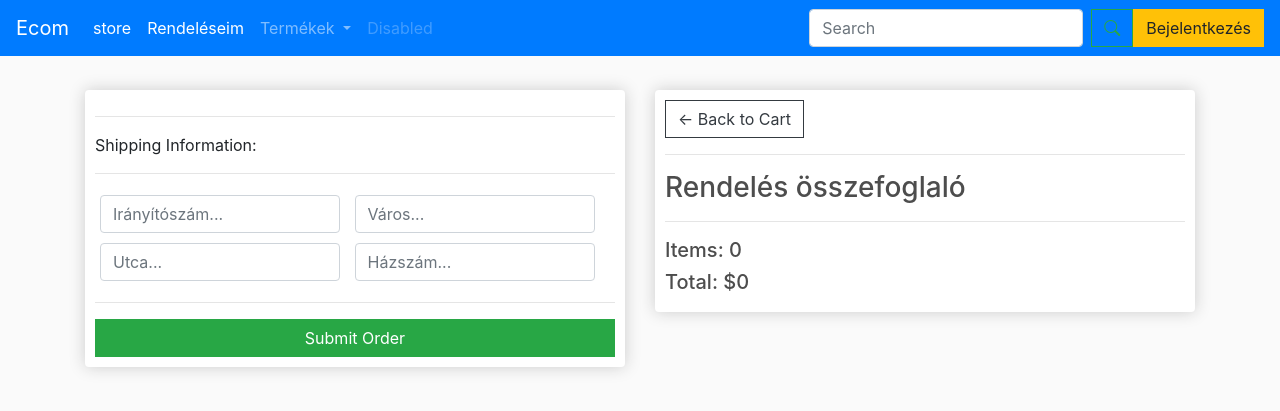
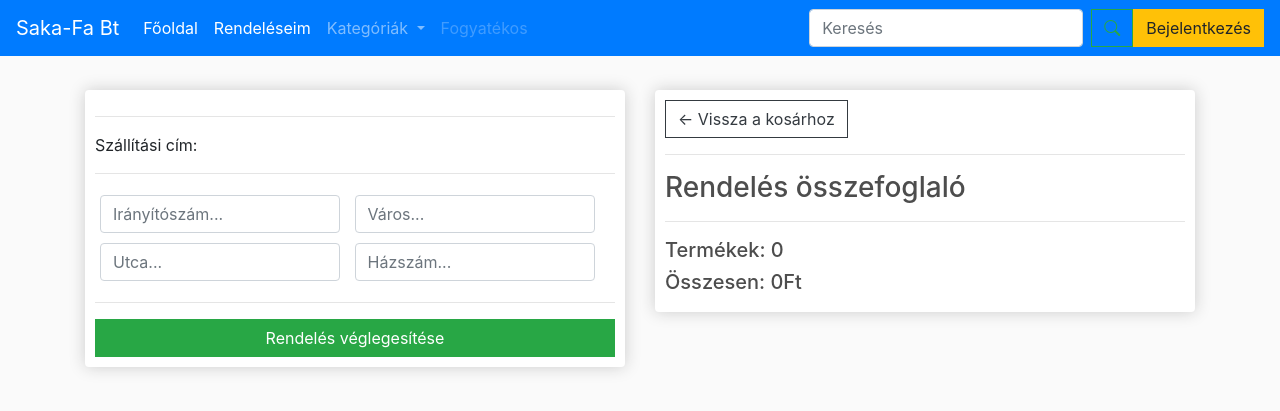
Before and after one commit to Tibi81/vizsgaremek, a Django app: page /checkout/ in a window 1280 px wide. Shown: the top 411 px of the page. Run offline with Django 5.2, Linux system fonts and the light colour scheme; some libraries are stand-ins or nearby versions.

```diff
--- a/ecommerce/store/apps.py
+++ b/ecommerce/store/apps.py
@@ -5,5 +5,7 @@ class StoreConfig(AppConfig):
     default_auto_field = 'django.db.models.BigAutoField'
     name = 'store'
 
+
+
     def ready(self):
         import store.signals  # Signal regisztrálása
--- a/ecommerce/store/templates/store/checkout.html
+++ b/ecommerce/store/templates/store/checkout.html
@@ -9,7 +9,7 @@
                 <!-- Shipping Information -->
                 <div id="shipping-info">
                     <hr>
-                    <p>Shipping Information:</p>
+                    <p>Szállítási cím:</p>
                     <hr>
                     <div class="form-field">
                         <input required class="form-control" type="text" name="zipcode" placeholder="Irányítószám...">
@@ -30,14 +30,14 @@
 
                 <!-- Submit Button -->
                 <hr>
-                <input id="form-button" class="btn btn-success btn-block" type="submit" value="Submit Order">
+                <input id="form-button" class="btn btn-success btn-block" type="submit" value="Rendelés véglegesítése">
             </form>
         </div>
     </div>
 
     <div class="col-lg-6">
         <div class="box-element">
-            <a class="btn btn-outline-dark" href="{% url 'cart' %}">&#x2190; Back to Cart</a>
+            <a class="btn btn-outline-dark" href="{% url 'cart' %}">&#x2190; Vissza a kosárhoz</a>
             <hr>
             <h3>Rendelés összefoglaló</h3>
             <hr>
@@ -45,12 +45,12 @@
             <div class="cart-row">
                 <div style="flex:2"><img class="row-image" src="{{item.product.imageURL}}"></div>
                 <div style="flex:2"><p>{{item.product.name}}</p></div>
-                <div style="flex:1"><p>Ft{{item.product.price}}</p></div>
+                <div style="flex:1"><p>{{item.product.price}}Ft</p></div>
                 <div style="flex:1"><p>x{{item.quantity}}</p></div>
             </div>
             {% endfor %}
-            <h5>Items:   {{order.get_cart_items}}</h5>
-            <h5>Total:   ${{order.get_cart_total}}</h5>
+            <h5>Termékek:   {{order.get_cart_items}}</h5>
+            <h5>Összesen:   {{order.get_cart_total}}Ft</h5>
         </div>
     </div>
 </div>
--- a/ecommerce/store/templates/store/filtered_products.html
+++ b/ecommerce/store/templates/store/filtered_products.html
@@ -11,8 +11,8 @@
         <div class="box-element product">
             <h6><strong>{{ product.name }}</strong></h6>
             <hr>
-            <button data-product="{{ product.id }}" data-action="add" class="btn btn-outline-secondary add-btn update-cart">Add to Cart</button>
-            <a class="btn btn-outline-success" href="{% url 'product_detail' product.id %}">View</a>
+            <button data-product="{{ product.id }}" data-action="add" class="btn btn-outline-secondary add-btn update-cart">Kosárba</button>
+            <a class="btn btn-outline-success" href="{% url 'product_detail' product.id %}">Megtekintés</a>
             <h4 style="display: inline-block; float: right;"><strong>{{ product.price }} Ft</strong></h4><br>
             <p style="display: inline-block;"><strong>{{ product.description }}</strong></p>
         </div>
--- a/ecommerce/store/templates/store/main.html
+++ b/ecommerce/store/templates/store/main.html
@@ -9,13 +9,13 @@
     <meta name="viewport" content="width=device-width, initial-scale=1.0">
     <link rel="stylesheet" href="https://stackpath.bootstrapcdn.com/bootstrap/4.4.1/css/bootstrap.min.css">
     <link rel="stylesheet" type="text/css" href="{% static 'css/main.css' %}">
-    <title>EcomBecom</title>
+    <title>Saka-Fa Bt Webshopja</title>
 </head>
 
 <body>
 
 <nav class="navbar navbar-expand-lg navbar-dark bg-primary">
-    <a class="navbar-brand" href="#">Ecom</a>
+    <a class="navbar-brand" href="#">Saka-Fa Bt</a>
     <button class="navbar-toggler" type="button" data-toggle="collapse" data-target="#navbarSupportedContent" aria-controls="navbarSupportedContent" aria-expanded="false" aria-label="Toggle navigation">
         <span class="navbar-toggler-icon"></span>
     </button>
@@ -23,14 +23,14 @@
     <div class="collapse navbar-collapse" id="navbarSupportedContent">
         <ul class="navbar-nav mr-auto">
             <li class="nav-item active">
-                <a class="nav-link" href="{% url 'store' %}">store <span class="sr-only"></span></a>
+                <a class="nav-link" href="{% url 'store' %}">Főoldal <span class="sr-only"></span></a>
             </li>
             <li class="nav-item active">
                 <a class="nav-link" href="{% url 'order_list' %}">Rendeléseim</a>
             </li>
             <li class="nav-item dropdown">
                 <a class="nav-link dropdown-toggle" href="#" id="navbarDropdown" role="button" data-toggle="dropdown" aria-haspopup="true" aria-expanded="false">
-                  Termékek
+                  Kategóriák
                 </a>
                 <div class="dropdown-menu" aria-labelledby="navbarDropdown">
                   <a class="dropdown-item" href="{% url 'filtered_products' %}?filter=FÁB">Fából készült</a>
@@ -39,12 +39,12 @@
                   <a class="dropdown-item" href="{% url 'filtered_products' %}?filter=textil">Textil</a>
               </li>
             <li class="nav-item">
-                <a class="nav-link disabled" href="#">Disabled</a>
+                <a class="nav-link disabled" href="#">Fogyatékos</a>
             </li>
         </ul>
 
         <form class="d-flex align-items-center my-2 my-lg-0" method="GET" action="{% url 'search' %}">
-            <input class="form-control mr-2" type="search" name="q" placeholder="Search" aria-label="Search">
+            <input class="form-control mr-2" type="search" name="q" placeholder="Keresés" aria-label="Search">
             <button class="btn btn-outline-success" type="submit"><i class="bi bi-search" ></i></button>
         </form>
 
@@ -72,7 +72,7 @@
                             <div class="cart-row">
                                 <div style="flex:2"><img class="row-image" src="{{ item.product.imageURL }}"></div>
                                 <div style="flex:2"><p>{{ item.product.name }}</p></div>
-                                <div style="flex:1"><p>${{ item.product.price|floatformat:2 }}</p></div>
+                                <div style="flex:1"><p>{{ item.product.price}}Ft</p></div>
                                 <div style="flex:1"><p>x{{ item.quantity }}</p></div>
                             </div>
                         {% endfor %}
--- a/ecommerce/store/templates/store/product_detail.html
+++ b/ecommerce/store/templates/store/product_detail.html
@@ -8,10 +8,10 @@
         <div class="product-detail">
             <h1>{{ product.name }}</h1>
             <img src="{{ product.imageURL }}" alt="{{ product.name }}">
-            <h4>Price: ${{ product.price }}</h4>
+            <h4>Ár: {{ product.price }}Ft</h4>
             <h8 style="display: inline-block"; float: right><strong>{{product.description}}</strong></h8><br>
-            <a href="{% url 'store' %}" class="btn btn-outline-secondary">Back to Store</a>
-            <button data-product="{{product.id}}" data-action="add" class="btn btn-outline-secondary add-btn update-cart">Add to Cart</button>
+            <a href="{% url 'store' %}" class="btn btn-outline-secondary">Vissza az üzletbe</a>
+            <button data-product="{{product.id}}" data-action="add" class="btn btn-outline-secondary add-btn update-cart">Kosárba</button>
         </div>
     </div>
 </div>
--- a/ecommerce/store/templates/store/search_results.html
+++ b/ecommerce/store/templates/store/search_results.html
@@ -13,14 +13,14 @@
                 <h3>{{ product.name }}</h3>
                 <img src="{{ product.image.url }}" alt="{{ product.name }}" style="width:100px;height:auto;">
                 <p>Ár: {{ product.price }} Ft</p>
-                <a href="{% url 'store' %}" class="btn btn-outline-secondary">Back to Store</a>
-                <a href="{% url 'product_detail' product.id %}" class="btn btn-outline-success">View</a>  <!-- View gomb -->
+                <a href="{% url 'store' %}" class="btn btn-outline-secondary">Vissza az üzletbe</a>
+                <a href="{% url 'product_detail' product.id %}" class="btn btn-outline-success">Megtekintés</a>  <!-- View gomb -->
             </div>
         </div>
         {% endfor %}
 </div>
 {% else %}
-    <p>Nincs találat.</p>
+    <p>Nincs találat</p>
 {% endif %}
 
 {% endblock content %}
--- a/ecommerce/store/templates/store/store.html
+++ b/ecommerce/store/templates/store/store.html
@@ -9,9 +9,9 @@
             <div class="box-element product">
                 <h6><strong>{{product.name}}</strong></h6>
                 <hr>
-                <button data-product="{{product.id}}" data-action="add" class="btn btn-outline-secondary add-btn update-cart">Add to Cart</button>
-                <a class="btn btn-outline-success" href="{% url 'product_detail' product.id %}">View</a>
-                <h4 style="display: inline-block"; float: right><strong>${{product.price}}</strong></h4><br>
+                <button data-product="{{product.id}}" data-action="add" class="btn btn-outline-secondary add-btn update-cart">Kosárba</button>
+                <a class="btn btn-outline-success" href="{% url 'product_detail' product.id %}">Megtekintés</a>
+                <h4 style="display: inline-block"; float: right><strong>{{product.price}}Ft</strong></h4><br>
                 <h8 style="display: inline-block"; float: right><strong>{{product.description}}</strong></h8>
             </div>
         </div>
--- a/ecommerce/store/views.py
+++ b/ecommerce/store/views.py
@@ -15,18 +15,40 @@ from rest_framework import status
 
 from .forms import CustomUserCreationForm
 
+'''
+def cartData(request):
+    customer = request.user.customer
+    orders = Order.objects.filter(customer=customer, complete=False)
+    if orders.exists():
+        order = orders.first()
+        items = order.orderitem_set.all()
+        cartItems = order.get_cart_items
+    else:
+        items = []
+        cartItems = 0
+        order = {'get_cart_total': 0, 'get_cart_items': 0}  # Üres kosár
+
+    return {'cartItems': cartItems, 'order': order, 'items': items}
+
+'''
 
 def cartData(request):
     if request.user.is_authenticated:
         customer = request.user.customer
-        order, created = Order.objects.get_or_create(customer=customer, complete=False)
-        items = order.orderitem_set.all()
-        cartItems = order.get_cart_items
+        orders = Order.objects.filter(customer=customer, complete=False)
+        if orders.exists():
+            order = orders.first()
+            items = order.orderitem_set.all()
+            cartItems = order.get_cart_items
+        else:
+            items = []
+            cartItems = 0
+            order = {'get_cart_total': 0, 'get_cart_items': 0}  # Üres kosár
+    else:
+        items = []
+        cartItems = 0
+        order = {'get_cart_total': 0, 'get_cart_items': 0}  # Üres kosár
 
-    else:
-        cartItems = 0
-        items = []
-        order = {'get_cart_total': 0, 'get_cart_items': 0}  # Üres kosár nem bejelentkezett felhasználóknál
     return {'cartItems': cartItems, 'order': order, 'items': items}
 
 
@@ -48,6 +70,7 @@ class ProductList(APIView):
 from django.contrib.auth.views import LoginView
 from .models import Order
 
+
 class CustomLoginView(LoginView):
     template_name = 'store/login.html'
 
@@ -59,8 +82,13 @@ class CustomLoginView(LoginView):
             customer = getattr(self.request.user, 'customer', None)
             # Csak bejelentkezett felhasználók esetén kérdezzük le a kosár tartalmát
             if customer:
-                order, created = Order.objects.get_or_create(customer=customer, complete=False)
-                cartItems = order.get_cart_items
+                orders = Order.objects.filter(customer=customer, complete=False)
+                if orders.exists():
+                    order = orders.first()
+                    cartItems = order.get_cart_items
+                else:
+                    # Ha nincs létező kosár, ne hozzunk létre újat
+                    order = None
 
         context['cartItems'] = cartItems
         return context
@@ -70,7 +98,7 @@ def processOrder(request):
     data = json.loads(request.body)
 
     if request.user.is_authenticated:
-        customer = request.user.customer
+        customer, created = Customer.objects.get_or_create(user=request.user)
         order, created = Order.objects.get_or_create(customer=customer, complete=False)
         order.complete = True
         order.transaction_id = transaction_id
@@ -85,9 +113,13 @@ def processOrder(request):
             zipcode=data['shipping']['zipcode'],
         )
 
-        return JsonResponse('Order processed successfully', safe=False)
+        return JsonResponse('A rendelés feldolgozása sikeresen megtörtént', safe=False)
+
+
     else:
         return JsonResponse({'message': 'A rendelés feldolgozásához be kell jelentkezni!'}, status=401)
+
+
 
 def updateItem(request):
     if not request.user.is_authenticated:
@@ -178,6 +210,8 @@ def order_list(request):
         cart_data = cartData(request)
         cart_items_count = cart_data['cartItems']
         cart_items = cart_data['items']
+        order = cart_data['order']
+        products = Product.objects.all()
 
         # Rendelések csoportosítása transaction_id alapján
         orders_by_transaction = {}
@@ -196,8 +230,13 @@ def order_list(request):
 
         context = {
             'orders_by_transaction': orders_by_transaction,
+
             'cartItems': cart_items_count,
             'cart_items': cart_items,  # Az aktuális kosár tételei a kontextusban
+            'order': order,
+            'products': products,
+            'items': cart_items
+
         }
     else:
         # Csak bejelentkezett felhasználóknak üzenet
@@ -205,6 +244,8 @@ def order_list(request):
             'message': 'Csak bejelentkezett felhasználóknak!',
             'cartItems': 0,
             'cart_items': []  # Üres kosár nem bejelentkezett felhasználóknál
+
+
         }
 
     return render(request, 'store/order_list.html', context)
```
Also changed, not shown: ecommerce/store/admin.py (+46 -4 lines), ecommerce/store/models.py (+32 -4 lines), ecommerce/store/signals.py (+19 -0 lines), ecommerce/store/templates/store/cart.html (+10 -10 lines), ecommerce/store/templates/store/order_list.html (+5 -5 lines), ecommerce/db.sqlite3, ecommerce/store/migrations/0012_alter_customer_options_alter_order_options_and_more.py (added), ecommerce/store/migrations/0013_alter_order_complete_alter_order_customer_and_more.py (added).
